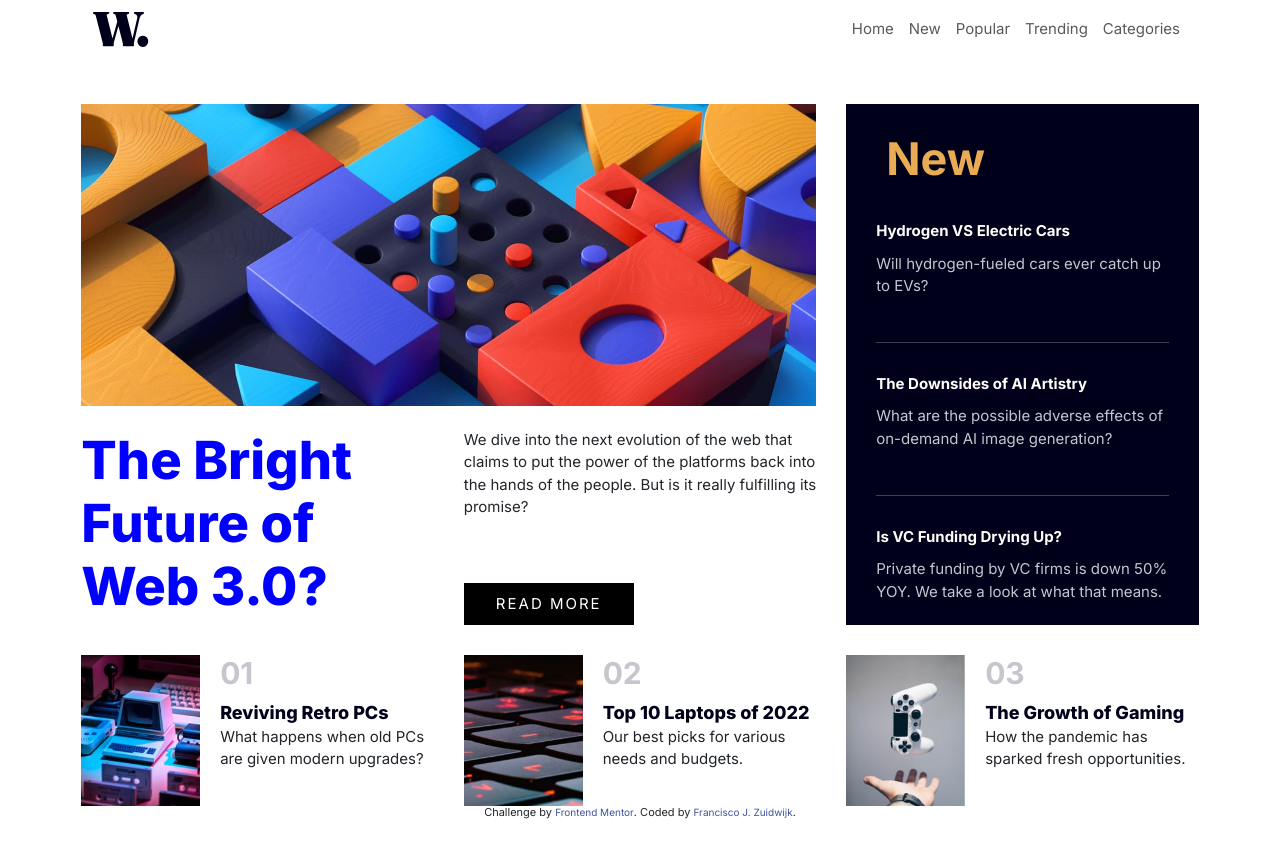
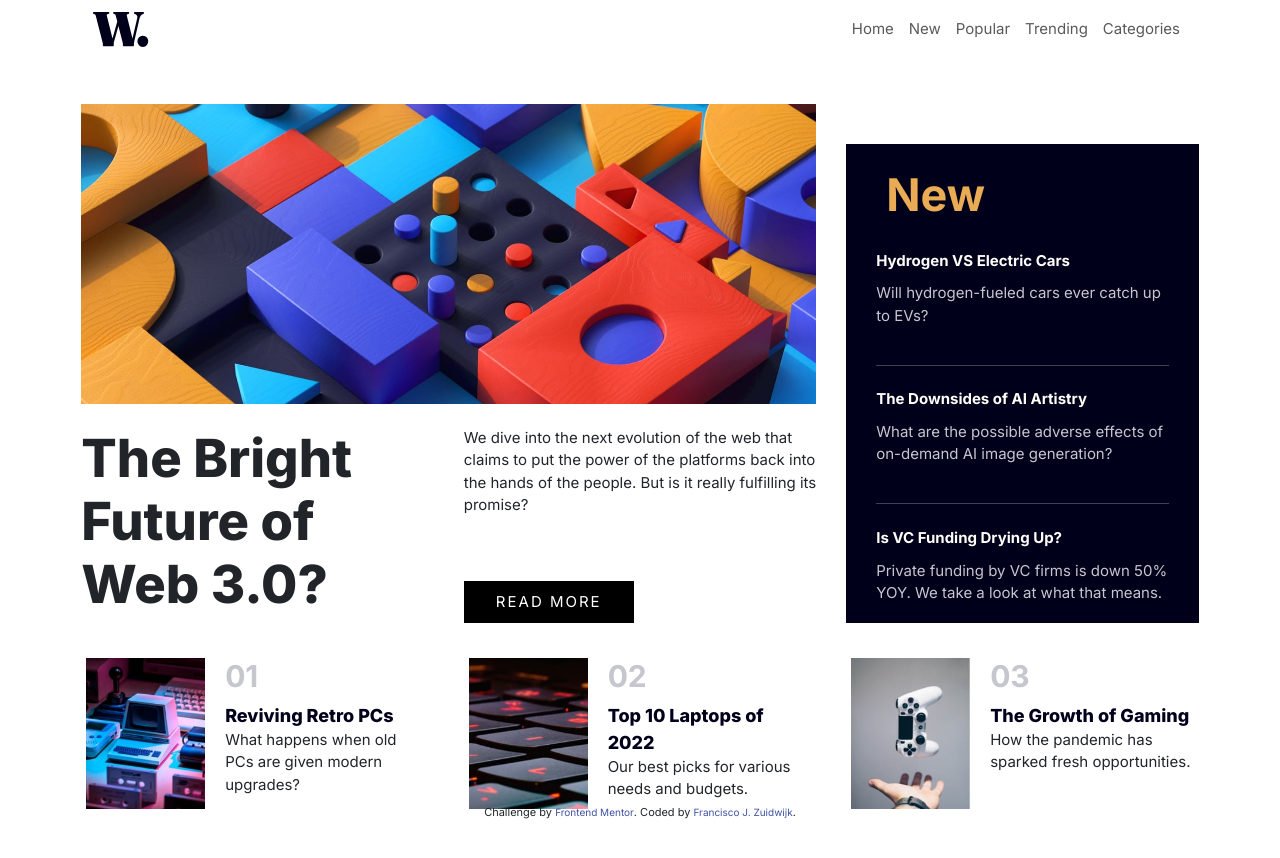
Before and after one commit to Electrocisko/FrontendMentor-11-homepage, a React (Vite) app: page / in a window 1280 px wide. Shown: the top 858 px of the page. Before the commit the page ends 821 px from the top, so only its background shows below. Built offline with nearby package versions, Linux system fonts and the light colour scheme.

Commit message:
mobil design

```diff
--- a/mobil.css
+++ b/mobil.css
@@ -1,3 +1,118 @@
-h1 {
-    color: blue !important;
+@import url('https://fonts.googleapis.com/css2?family=Inter:wght@400;700;800&display=swap');
+
+/* ---------variables ------------ */
+:root {
+    /* colors */
+    --color-Off-white: hsl(36, 100%, 99%);
+    --color-Grayish-blue: hsl(233, 8%, 79%);
+    --color-Dark-grayish-blue: hsl(236, 13%, 42%);
+    --color-Very-dark-blue: hsl(240, 100%, 5%);
+    --color-Soft-orange: hsl(35, 77%, 62%);
+    --color-Soft-red: hsl(5, 85%, 63%);
 }
+
+* {
+    padding: 0;
+    margin: 0;
+    box-sizing: border-box;
+    font-family: 'Inter', sans-serif;
+    font-size: 15px;
+}
+
+body {
+    height: 1000px;
+}
+
+a:link,
+a:visited,
+a:active {
+    text-decoration: none;
+}
+
+.image-container {
+    background-image: url("src/assets/images/image-web-3-mobile.jpg");
+    background-size: cover;
+    height: 300px;
+}
+
+.card-main-title {
+    font-size: 3rem;
+    font-weight: 800;
+}
+
+.card-main-paragraph button {
+    width: 170px;
+    padding: 10px;
+    background-color: black;
+    color: white;
+    text-decoration: none;
+    letter-spacing: 2px;
+    border: none;
+}
+
+.aside {
+    margin-top: 40px;
+    display: flex;
+    flex-direction: column;
+    justify-content: space-around;
+    background-color: darkslategrey;
+    color: var(--color-Off-white);
+    background-color: var(--color-Very-dark-blue);
+    padding: 20px;
+}
+
+.aside-title {
+    color: var(--color-Soft-orange);
+    margin: 20px 10px;
+    font-weight: 700;
+    font-size: 3rem;
+}
+
+.aside a {
+    color: var(--color-Off-white);
+    font-weight: 700;
+    margin-bottom: 10px;
+}
+
+.aside p {
+    margin-top: 10px;
+}
+
+.card-item {
+    display: flex;
+    margin: 5px;
+}
+
+.card-item h2 {
+    color: var(--color-Grayish-blue);
+    font-weight: 700;
+    font-size: 2rem;
+}
+
+.card-item a {
+    font-size: 1.2rem;
+    font-weight: 800;
+    text-decoration: none;
+    color: var(--color-Very-dark-blue);
+    cursor: pointer;
+}
+
+.card-item-text {
+    padding-left: 20px;
+}
+
+.card-image {
+    height: 151px;
+}
+
+.attribution {
+    font-size: 11px;
+    text-align: center;
+    margin-top: 20px;
+}
+
+.attribution a {
+    color: hsl(228, 45%, 44%);
+    font-size: 10px;
+    padding-top: 20px;
+    }
--- a/src/components/MainCard.jsx
+++ b/src/components/MainCard.jsx
@@ -1,11 +1,7 @@
 function MainCard() {
   return (
     <div>
-      <img
-        src="src/assets/images/image-web-3-desktop.jpg"
-        alt="wood blocks game"
-        width={"100%"}
-      />
+      <div className="image-container"></div>
       <div className="card-main-text mt-4">
         <h1 className="card-main-title">The Bright Future of Web 3.0?</h1>
         <div className="card-main-paragraph">
--- a/style.css
+++ b/style.css
@@ -19,8 +19,6 @@
     font-size: 15px;
 }
 
-
-
 a:link, a:visited, a:active {
     text-decoration:none;
 }
@@ -37,6 +35,12 @@ a:link, a:visited, a:active {
 .main-card {
     grid-column-start: 1;
     grid-column-end: 3;
+}
+
+.image-container{
+  background-image: url("src/assets/images/image-web-3-desktop.jpg");
+  background-size: cover;
+  height: 300px;
 }
 
 .card-main-text {
@@ -131,18 +135,6 @@ font-weight: 700;
     height: 151px;
 }
 
-/* .card-left {
-    border: solid blue;
-}
-
-.card-center {n
-    border: solid orangered;
-}
-
-.card-right {
-    border: solid violet;
-} */
-
 .attribution {
     font-size: 11px;
     text-align: center;
@@ -156,5 +148,5 @@ font-weight: 700;
     }
 
 .nav-link:hover {
-    color: red;
+    color: red !important;
 }
```
